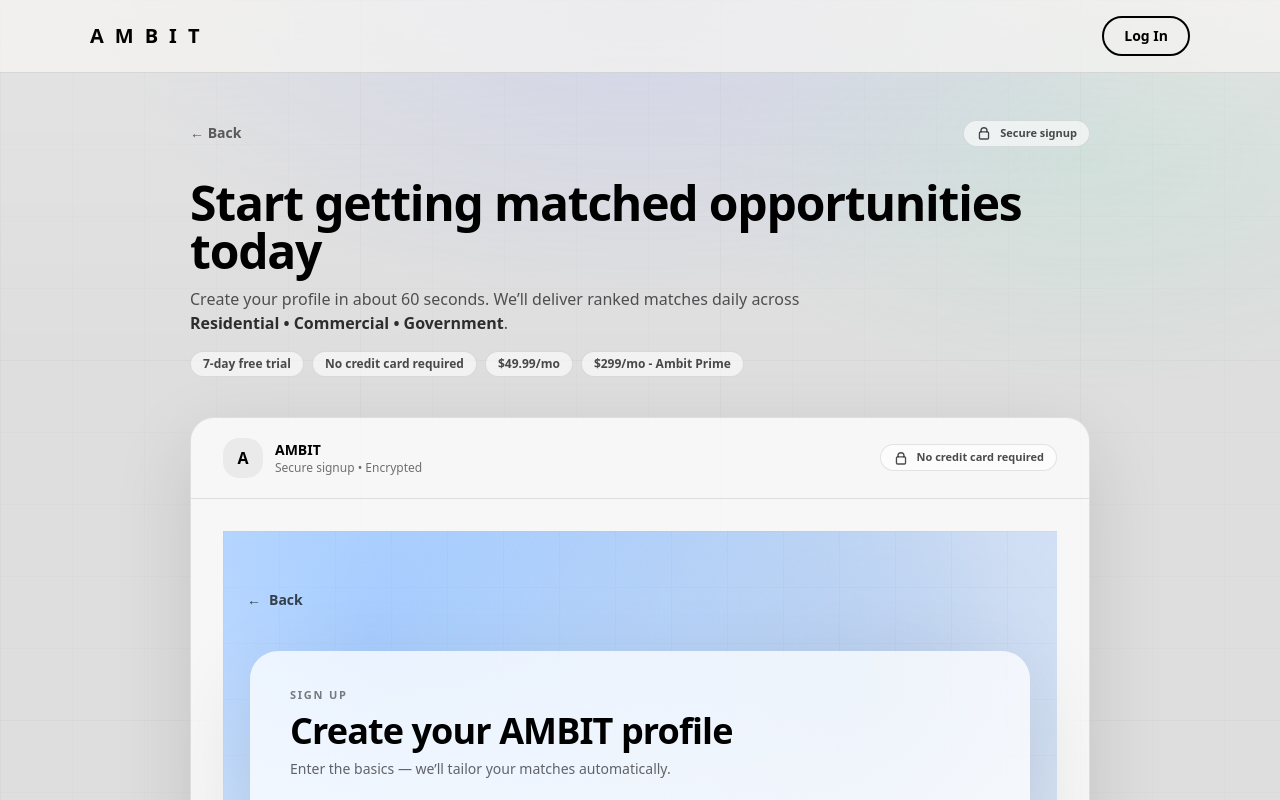
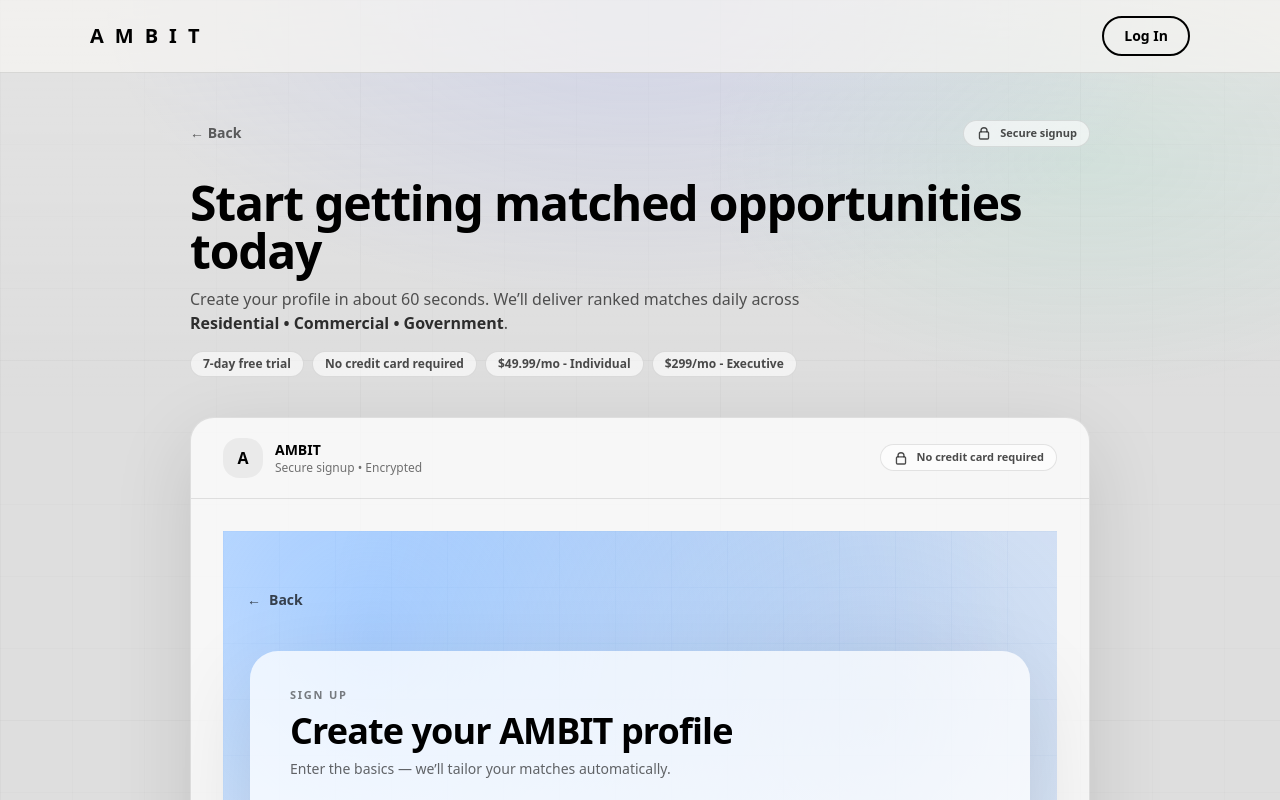
Before and after one commit to seansevrix/ambit, a Next.js app: page /get-started in a window 1280 px wide. Shown: the top 800 px of the page. Built offline with nearby package versions, Linux system fonts and the light colour scheme; no server answers.

Commit message:
Update get-started page

```diff
--- a/app/get-started/page.tsx
+++ b/app/get-started/page.tsx
@@ -6,8 +6,8 @@ import GetStartedClient from "./GetStartedClient";
 const TRUST_BADGES = [
   "7-day free trial",
   "No credit card required",
-  "$49.99/mo",
-  "$299/mo - Ambit Prime",
+  "$49.99/mo - Individual",
+  "$299/mo - Executive",
 ];
 
 function LockIcon() {
```
